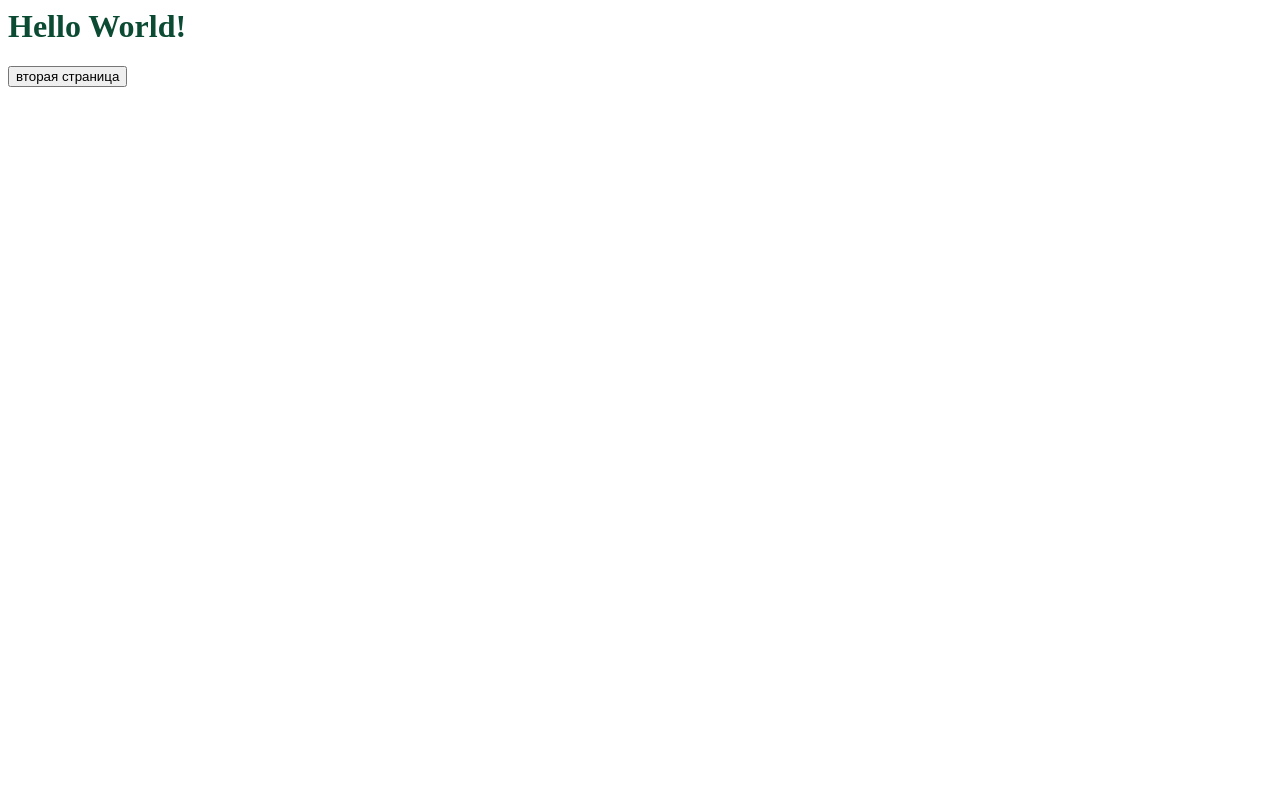
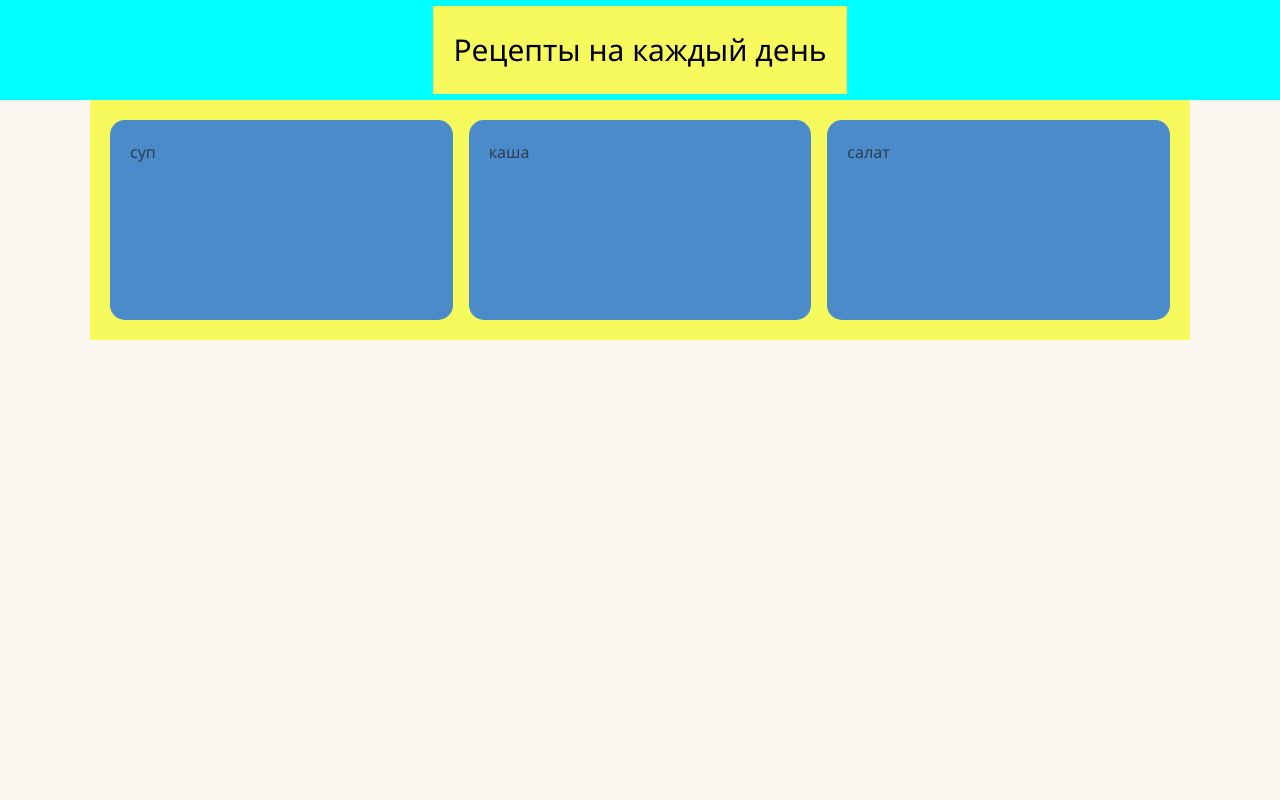
Before and after one commit to Viktoria0708srg/django, a Django app: page / in a window 1280 px wide. Run offline with Django 5.2, Linux system fonts and the light colour scheme.

Commit message:
хедер+карточки

```diff
--- a/main/static/main/style.css
+++ b/main/static/main/style.css
@@ -1,3 +1,52 @@
-h1 {
-    color: #0C4B33;
+* {
+    margin: 0;
+    padding: 0;
+    box-sizing: border-box;
 }
+
+body {
+    font-family: 'Segoe UI', Arial, sans-serif;
+    background-color: #FAF6F0;
+    color: #2C3E50;
+    line-height: 1.6;
+}
+
+
+
+/*---------хедер------*/
+
+.header {
+    max-width: 100%;
+    height: 100px;
+    background-color: aqua;
+    display: flex;
+    align-items: center;          /* вертикальное центрирование */
+    justify-content: center;      /* горизонтальное  */
+}
+
+.text-header{
+    color: black;
+    font-size: 30px;
+}
+
+/*------основа------*/
+
+.main-container{
+    max-width: 1100px;
+    margin: 0 auto;
+    padding: 20 20px;
+    background: #f7fa5c;
+}
+
+.grid-container{
+    display:grid;
+    grid-template-columns: repeat(3, 1fr);
+    gap: 16px;
+}
+
+.card{
+    height: 200px;
+    background: #4c8bca;
+    padding: 20px;
+    border-radius: 15px;
+}
--- a/main/templates/main/home.html
+++ b/main/templates/main/home.html
@@ -1,14 +1,27 @@
 {% load static %}
 <html>
     <head>
-        <title>Главная страница</title>
         <link rel="stylesheet" href="{% static 'main/style.css' %}">
+        <title>Рецепты</title>
     </head>
+
     <body>
-        <h1>Hello World!</h1>
 
-        <a href="/about/">
-            <button>вторая страница</button>
-        </a>
+        <header class="header">
+            <div class="main-container">
+                <div class="text-header">Рецепты на каждый день</div>
+            </div>
+        </header>
+
+        <main class="main-container">
+
+            <div class="grid-container">
+                <div class="card">суп</div>
+                <div class="card">каша</div>
+                <div class="card">салат</div>
+            </div>
+
+        </main>
+
     </body>
 </html>
```
